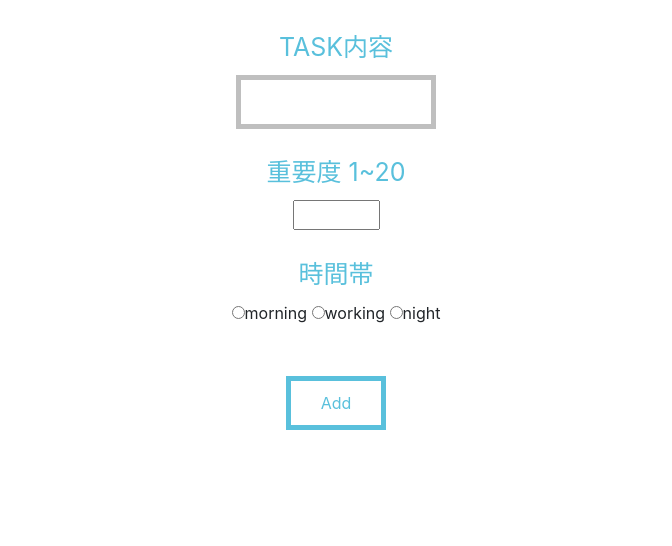
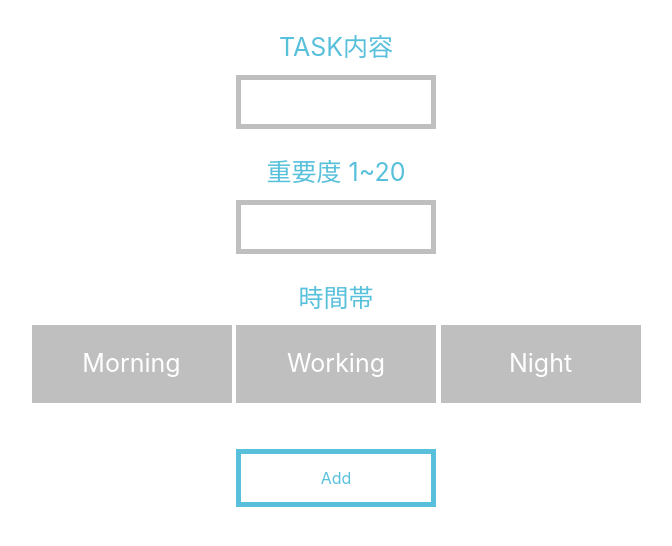
Before and after one commit to DLPJ-MUDS/daily-life-is-a-game, a Flask app: template login/main/templates/entries/addtask.html in a window 1280 px wide. Shown: the part 205-751 px from the top of the page, without its empty margins (304-976 px from the left). Run offline with Flask 2, Linux system fonts and the light colour scheme; the template is opened without the code that fills it, so the values that code supplies are empty; some libraries are stand-ins or nearby versions.

Commit message:
fix radio btn

```diff
--- a/login/main/static/style/style.css
+++ b/login/main/static/style/style.css
@@ -298,6 +298,27 @@ p{
     outline: none;
 }
 
+.login input[type="number"] {
+    /* font: 20px/24px sans-serif; */
+    /* color: rgba(255, 31, 113); */
+    color: rgba(89, 192, 220);
+    box-sizing: border-box;
+    width: 200px;
+    padding: 10px;
+    transition: 0.3s;
+    letter-spacing: 1px;
+    border-width: thick;
+    border-style: solid;
+    border-color:  rgba(191, 191, 191);
+}
+
+.login input[type="number"]:focus {
+    border-width: thick;
+    border-style: solid;
+    /* border-color: rgba(255, 31, 113); */
+    border-color: rgba(89, 192, 220);
+    outline: none;
+}
 
 .btn_pink {
     /* display       : inline-block; */
@@ -483,3 +504,25 @@ background    : rgba(191, 191, 191);
     text-align: center;
     color:rgba(89, 192, 220);
 }
+
+
+
+
+
+
+
+.radiobutton {
+    display: none;
+  }
+
+.radiobox > label {
+    background-color: rgba(191, 191, 191);
+    color:rgb(255, 255, 255);
+    /* padding: 10px 20px; */
+    width: 200px;
+    padding: 20px;
+  }
+
+  .radiobutton:checked + label {
+    background-color: rgba(89, 192, 220);
+  }
--- a/login/main/templates/entries/addtask.html
+++ b/login/main/templates/entries/addtask.html
@@ -16,25 +16,35 @@
             </div>
 
             <div class="login">
-                <label for="InputPassword">重要度 1~20</label>
+                <label>重要度 1~20</label>
 
                 <div class="right_side">
                     <input type="number" id="InputPoint" name="newpoint" min=1 max=20>
                 </div>
             </div>
 
-            <!-- これはなんですか... -->
+
+
             <div class="login">
-                <label for="InputPassword">時間帯</label>
-                <div class="right_side">
-                    <input type="radio" name="selecttime" value="m">morning
-                    <input type="radio" name="selecttime" value="d">working
-                    <input type="radio" name="selecttime" value="n">night
+                <label>時間帯</label>
+                <div class="right_side radiobox">
+                    <input id="radio1" class="radiobutton"  type="radio" name="selecttime" value="m">
+                    <label for="radio1">Morning</label>
+
+                    <input id="radio2" class="radiobutton"  type="radio" name="selecttime" value="d">
+                    <label for="radio2">Working</label>
+
+                    <input id="radio3" class="radiobutton"  type="radio" name="selecttime" value="n">
+                    <label for="radio3">Night</label>
+
                 </div>
             </div>
-            <!-- /これはなんですか... -->
 
-            <button type="submit" class="btn_pink">Add</button>
+
+            <button type="submit" class="btn_pink_2">Add</button>
         </form>
     </div>
+
+
+
 {% endblock %}
```
